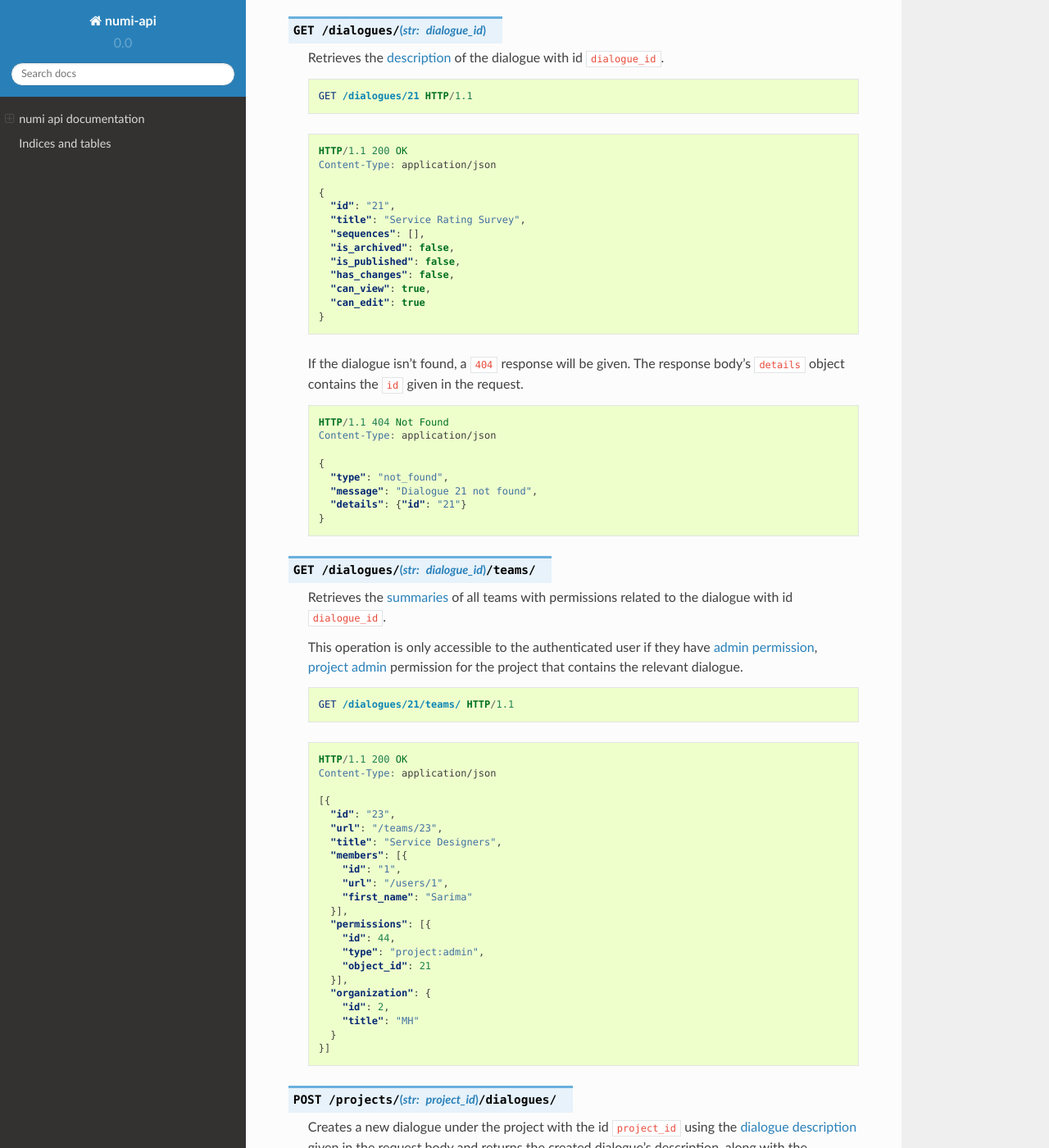
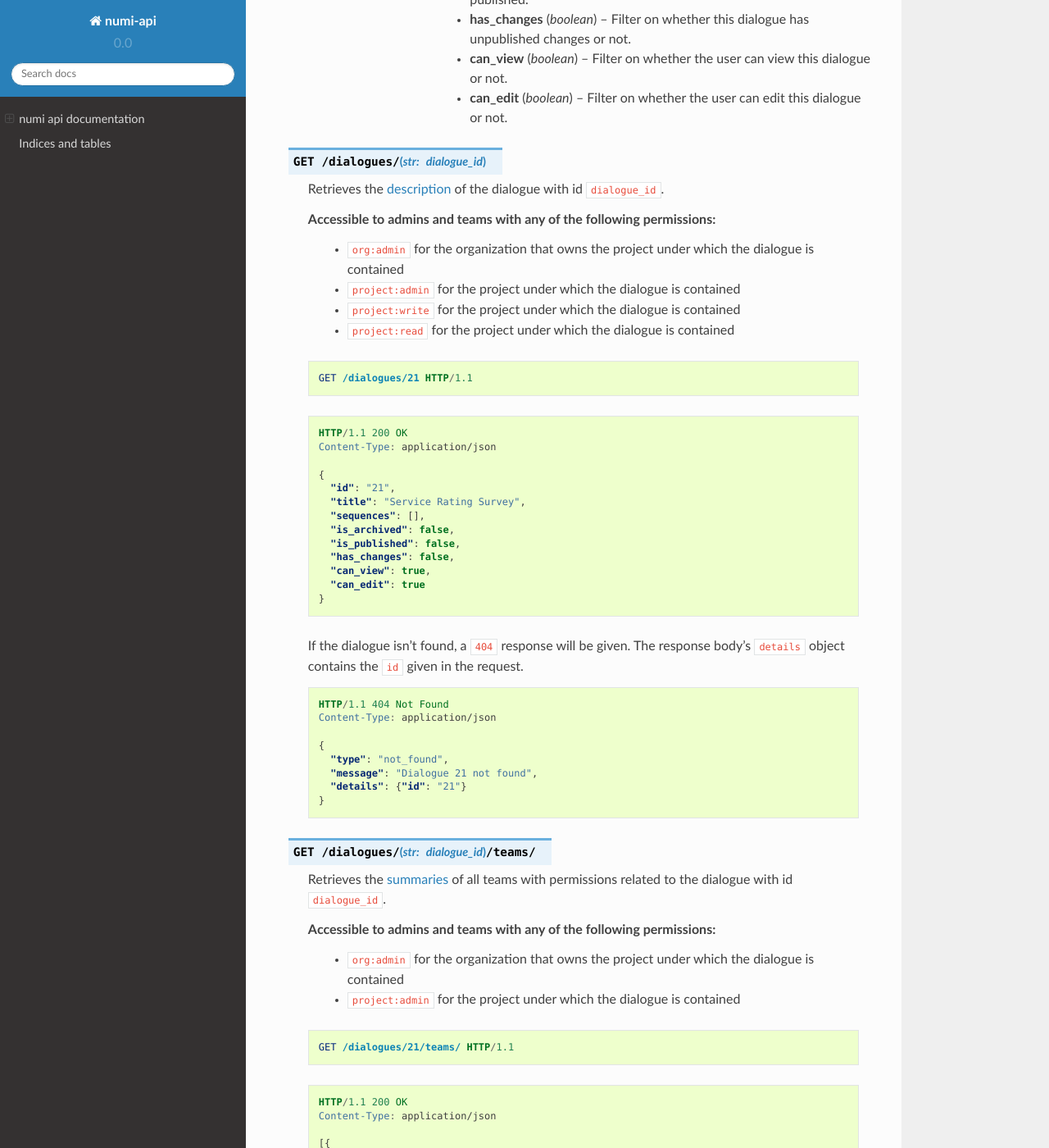
Before and after one commit to praekelt/numi-api, a Sphinx documentation site: the page built from docs/index.rst, in a window 1280 px wide and 1400 px high, scrolled down 14815 px. Shown: the whole window at 82% size. Built offline with Sphinx 7.4.7 and the Read the Docs theme 2.0.0, drawn with Linux system fonts in a browser that asks for light colours; some of the changed text lies outside the part shown.

Commit message:
Update docs with dialogue permissions

```diff
--- a/docs/index.rst
+++ b/docs/index.rst
@@ -815,6 +815,12 @@ Dialogues
   Retrieves a :ref:`summary <data-dialogue-summary>` of every dialogue
   contained in the project with id ``project_id``.
 
+  Accessible to admins and teams with any of the following permissions:
+    - ``org:admin`` for the organization
+    - ``project:admin`` for the project
+    - ``project:write`` for the project
+    - ``project:read`` for the project
+
   .. sourcecode:: http
 
       GET /projects/23/dialogues/ HTTP/1.1
@@ -856,6 +862,13 @@ Dialogues
   Retrieves the :ref:`description <data-dialogue>` of the dialogue with id
   ``dialogue_id``.
 
+  Accessible to admins and teams with any of the following permissions:
+    - ``org:admin`` for the organization that owns the project under which the
+      dialogue is contained
+    - ``project:admin`` for the project under which the dialogue is contained
+    - ``project:write`` for the project under which the dialogue is contained
+    - ``project:read`` for the project under which the dialogue is contained
+
   .. sourcecode:: http
 
       GET /dialogues/21 HTTP/1.1
@@ -895,10 +908,10 @@ Dialogues
   Retrieves the :ref:`summaries <data-team-summary>` of all teams with
   permissions related to the dialogue with id ``dialogue_id``.
 
-  This operation is only accessible to the authenticated user if they have
-  :ref:`admin permission <permissions>`, :ref:`project admin
-  <permissions-project-admin>` permission for the project that contains the
-  relevant dialogue.
+  Accessible to admins and teams with any of the following permissions:
+    - ``org:admin`` for the organization that owns the project under which the
+      dialogue is contained
+    - ``project:admin`` for the project under which the dialogue is contained
 
   .. sourcecode:: http
 
@@ -936,6 +949,12 @@ Dialogues
   returns the created dialogue's description, along with the generated dialogue
   ``id`` field and ``url`` field for accessing the dialogue description.
 
+  Accessible to admins and teams with any of the following permissions:
+    - ``org:admin`` for the organization that owns the project under which the
+      dialogue is contained
+    - ``project:admin`` for the project under which the dialogue is contained
+    - ``project:write`` for the project under which the dialogue is contained
+
   .. sourcecode:: http
 
      POST /projects/23/dialogues/ HTTP/1.1
@@ -976,6 +995,12 @@ Dialogues
   <concepts-revisions-edit>` with a `JSON patch`_ representing the instructions
   needed to change the current dialogue description to the new description
   given in the request body.
+
+  Accessible to admins and teams with any of the following permissions:
+    - ``org:admin`` for the organization that owns the project under which the
+      dialogue is contained
+    - ``project:admin`` for the project under which the dialogue is contained
+    - ``project:write`` for the project under which the dialogue is contained
 
   .. _JSON Patch: http://tools.ietf.org/html/rfc6902
 
@@ -1021,6 +1046,12 @@ Dialogues
 
   Partially updating the dialogue creates a new :ref:`edit revision
   <concepts-revisions-edit>` using the provided patch instructions.
+
+  Accessible to admins and teams with any of the following permissions:
+    - ``org:admin`` for the organization that owns the project under which the
+      dialogue is contained
+    - ``project:admin`` for the project under which the dialogue is contained
+    - ``project:write`` for the project under which the dialogue is contained
 
 .. sourcecode:: http
 
```
